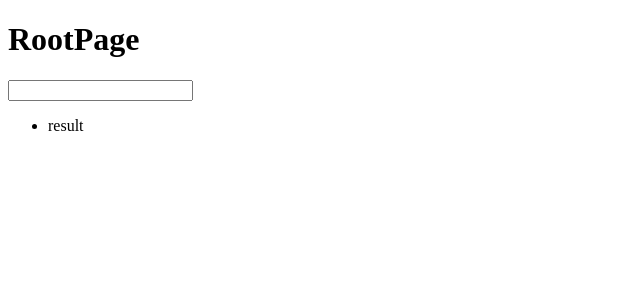
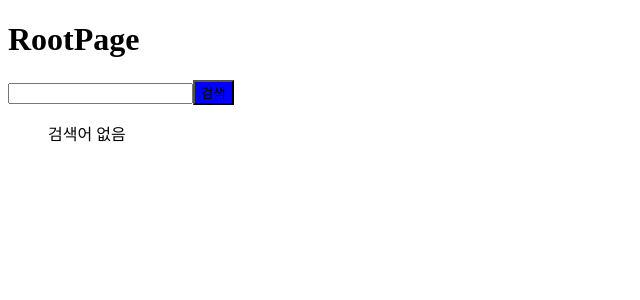
Before and after one commit to SeungrokYoon/search-clinical-trial, a React (Create React App) app: page / in a window 1280 px wide. Shown: the top 300 px of the page, without its empty margins (0-640 px from the left). Built offline with nearby package versions, Linux system fonts and the light colour scheme.

Commit message:
feat: search & display result in Search

```diff
--- a/src/components/Search/Search.tsx
+++ b/src/components/Search/Search.tsx
@@ -4,26 +4,33 @@ import { selectSearch, setSearchTerm } from './searchSlice'
 import useDebounce from '../../hooks/useDebounce'
 import useSuggestion from '../../hooks/useSuggestion'
 import { useAppDispatch, useAppSelector } from '../../store/reduxHooks'
+import AsyncButton from '../AsyncButton/AsyncButton'
 
 function Search() {
+  const { data, fetchData, isLoading, isError } = useSuggestion('')
   return (
     <div>
-      <SearchInput />
-      <SearchResultList />
+      <SearchInput error={isError} loading={isLoading} onSearch={fetchData} />
+      <SearchResultList data={data} error={isError} loading={isLoading} />
     </div>
   )
 }
 
 export default Search
 
-function SearchInput() {
+interface SearchInputProps {
+  loading: boolean
+  error: boolean
+  onSearch: (searchTerm: string) => Promise<void>
+}
+
+function SearchInput({ loading, error, onSearch }: SearchInputProps) {
   const search = useAppSelector(selectSearch)
   const dispatch = useAppDispatch()
-  const { data, fetchData } = useSuggestion('')
 
   const handleSearch = useDebounce(
     (term: string) => {
-      fetchData(term)
+      onSearch(term)
     },
     500,
     []
@@ -36,21 +43,39 @@ function SearchInput() {
   }
 
   return (
-    <>
-      <input value={search.searchTerm} onChange={handleChange} />
-      <ul>
-        {data.map((v) => (
-          <li key={v.sickCd}>{v.sickNm}</li>
-        ))}
-      </ul>
-    </>
+    <label htmlFor="searchInput">
+      <input type="text" value={search.searchTerm} onChange={handleChange} />
+      <AsyncButton
+        error={error}
+        loading={loading}
+        type="button"
+        onClick={() => {
+          onSearch(search.searchTerm)
+        }}
+      >
+        검색
+      </AsyncButton>
+    </label>
   )
 }
 
-function SearchResultList() {
+interface SearchResultListProps {
+  data: any[]
+  loading: boolean
+  error: boolean
+}
+
+function SearchResultList({ data }: SearchResultListProps) {
   return (
-    <ul>
-      <li>result</li>
-    </ul>
+    <aside>
+      <ul>
+        {data.length === 0 && <p>검색어 없음</p>}
+        {data.map((v) => (
+          <li key={v.sickCd} tabIndex={0}>
+            {v.sickNm}
+          </li>
+        ))}
+      </ul>
+    </aside>
   )
 }
```
